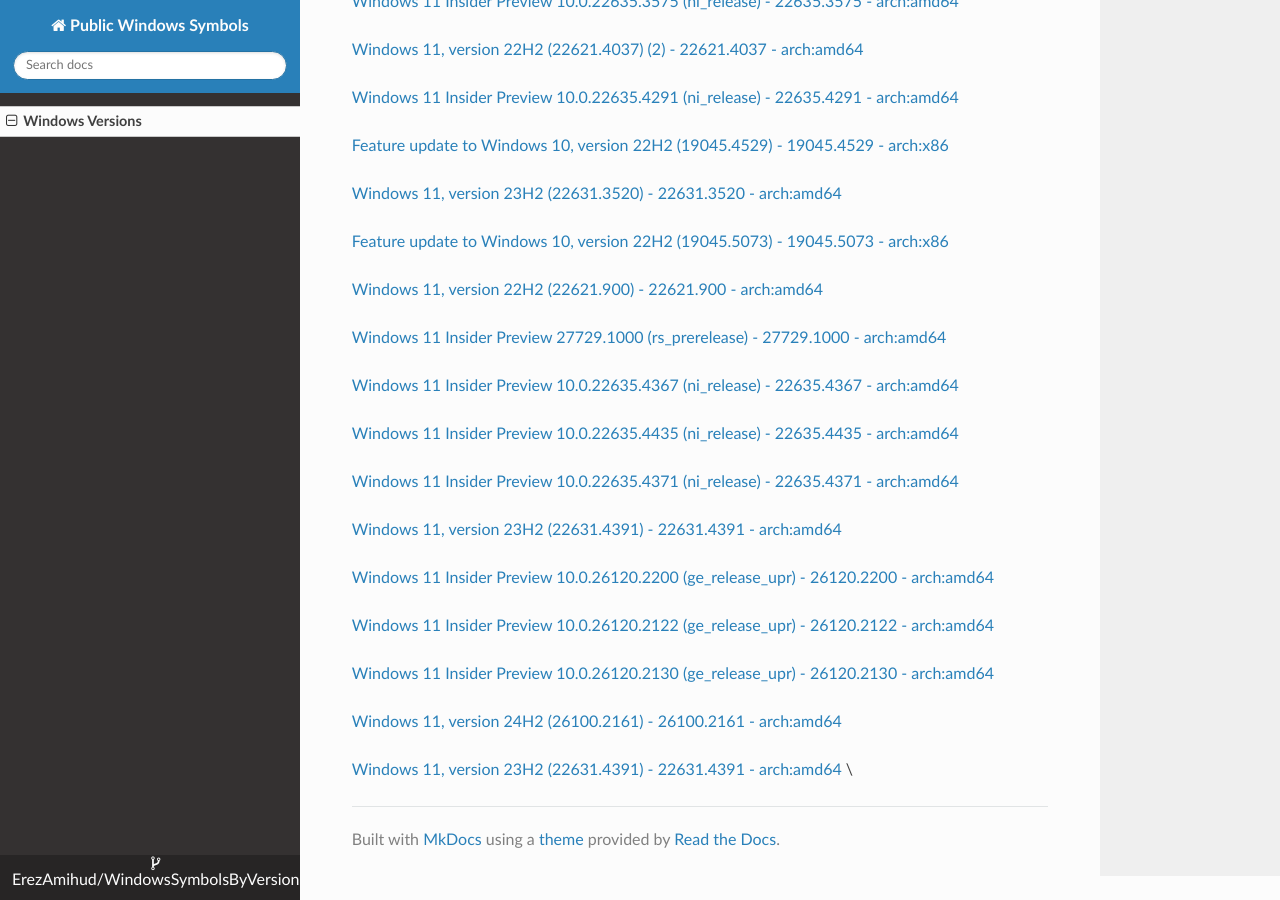
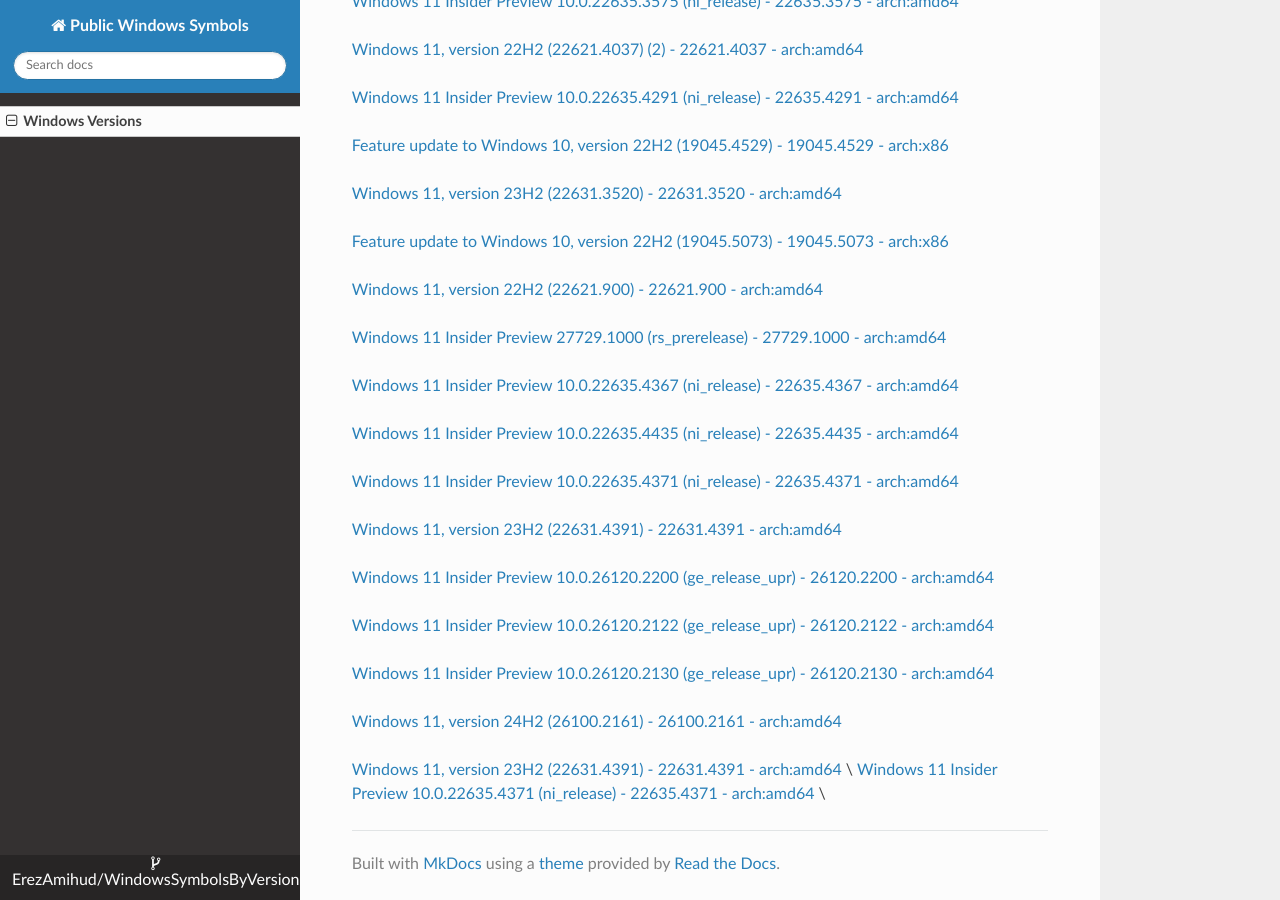
Before and after one commit to ErezAmihud/WindowsSymbolsByVersion, an MkDocs documentation site: the page built from docs/index.md, in a window 1280 px wide and 900 px high, scrolled down 3413 px. Built offline with MkDocs 1.6.1, drawn with Linux system fonts in a browser that asks for light colours; nearby versions of some CDN libraries.

Commit message:
Automated commit, add manifest for cf191367-54bf-4350-9b53-4e482ccefa52

```diff
--- a/docs/index.md
+++ b/docs/index.md
@@ -162,3 +162,4 @@
 [Windows 11, version 24H2 (26100.2161) - 26100.2161 - arch:amd64](https://github.com/ErezAmihud/WindowsSymbolsByVersion/blob/main/manifests/d6c443ca-9e6e-4dd6-8a2d-f2dfbd8356fa.manifest)
 
 [Windows 11, version 23H2 (22631.4391) - 22631.4391 - arch:amd64](https://github.com/ErezAmihud/WindowsSymbolsByVersion/blob/main/manifests/64aa3acc-d2d2-4f80-af12-80820c44c14b.manifest) \
+[Windows 11 Insider Preview 10.0.22635.4371 (ni_release) - 22635.4371 - arch:amd64](https://github.com/ErezAmihud/WindowsSymbolsByVersion/blob/main/manifests/cf191367-54bf-4350-9b53-4e482ccefa52.manifest) \
```
Also changed, not shown: process_builds.json (+1 -1 lines).
